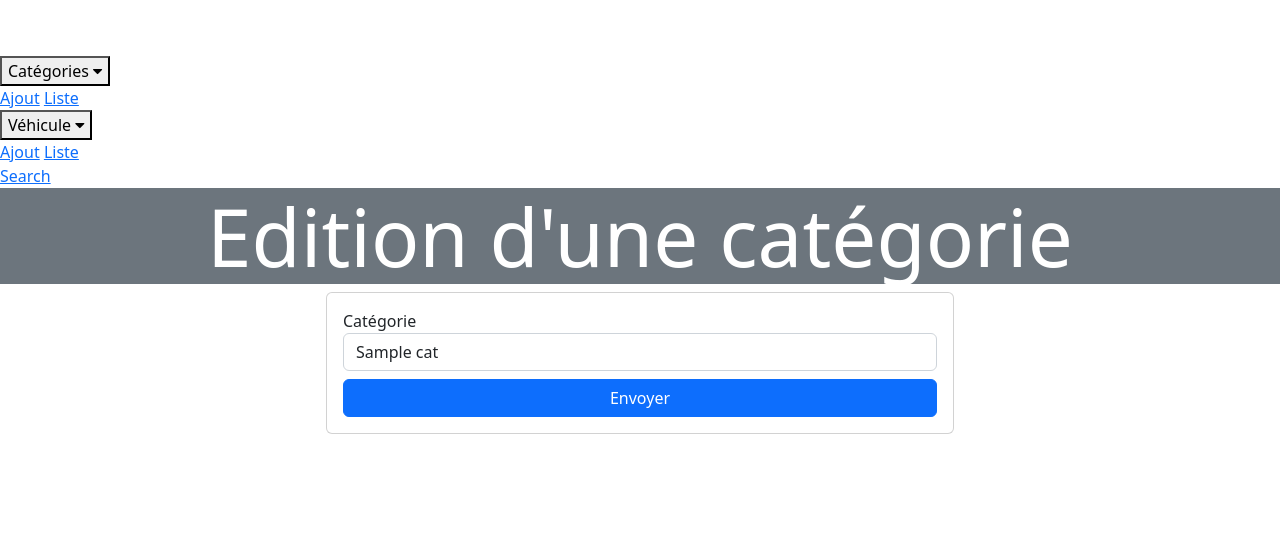
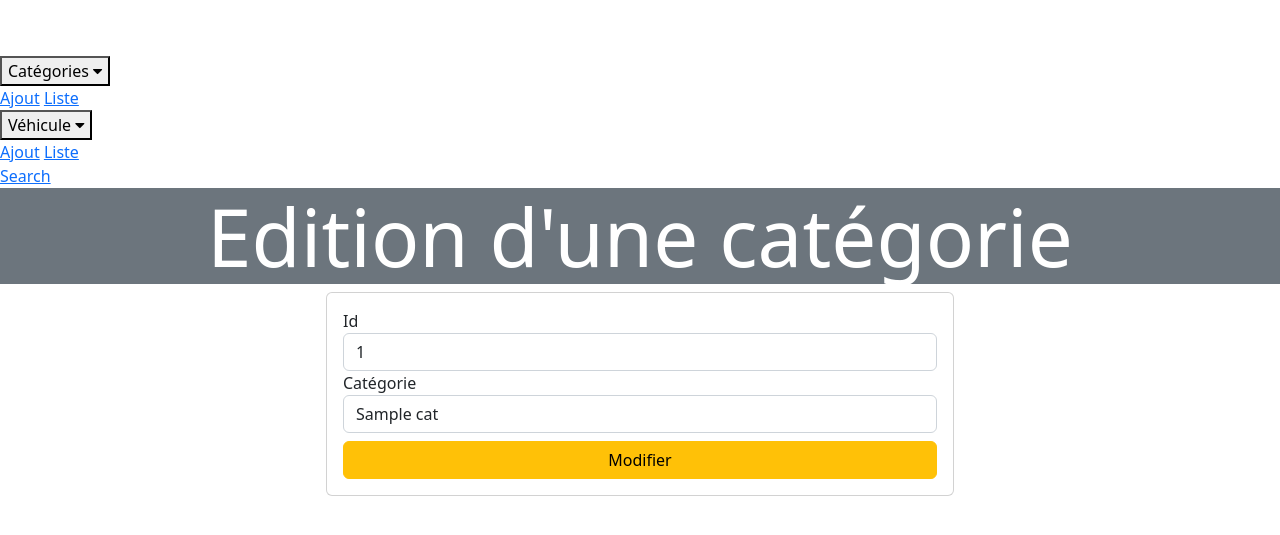
Before and after one commit to Dwwm2022/cours_php, a PHP site: template poo/auto/views/admin/categories/editcView.php in a window 1280 px wide. Shown: the top 535 px of the page. Run offline with PHP 8.4, Linux system fonts and the light colour scheme; the template is opened without the code that fills it: most values are stand-ins (such as "Sample title", 1, 10 or a date in 2020).

Commit message:
add update

```diff
--- a/poo/auto/views/admin/categories/editcView.php
+++ b/poo/auto/views/admin/categories/editcView.php
@@ -5,11 +5,15 @@
             <div class="card-body">
                 <form action="<?php $_SERVER['PHP_SELF']; ?>" method="post">
                     <div class="form-group">
+                        <label for="id">Id</label>
+                        <input value="<?= $cat->getId_cat(); ?>" class="form-control" type="text" name="id" id="id_cat" readonly>
+                    </div>
+                    <div class="form-group">
                         <label for="cat">Catégorie</label>
-                        <input value="<?= $cat->getNom_cat();?>" class="form-control" type="text" name="cat" id="cat">
+                        <input value="<?= $cat->getNom_cat(); ?>" class="form-control" type="text" name="cat" id="cat">
                     </div>
                     <div class="mt-2">
-                        <button name="soumis" class="btn btn-primary col-12" type="submit">Envoyer</button>
+                        <button name="soumis" class="btn btn-warning col-12" type="submit">Modifier</button>
                     </div>
                 </form>
             </div>
@@ -20,4 +24,4 @@
 <?php
 $title = "Edition d'une catégorie";
 $content = ob_get_clean();
-require_once(dirname(__DIR__).'/template_back.php');
+require_once(dirname(__DIR__) . '/template_back.php');
```
Also changed, not shown: poo/auto/controllers/admin/AdminCategoryController.php (+9 -0 lines), poo/auto/models/admin/AdminCategoryModel.php (+6 -5 lines).
